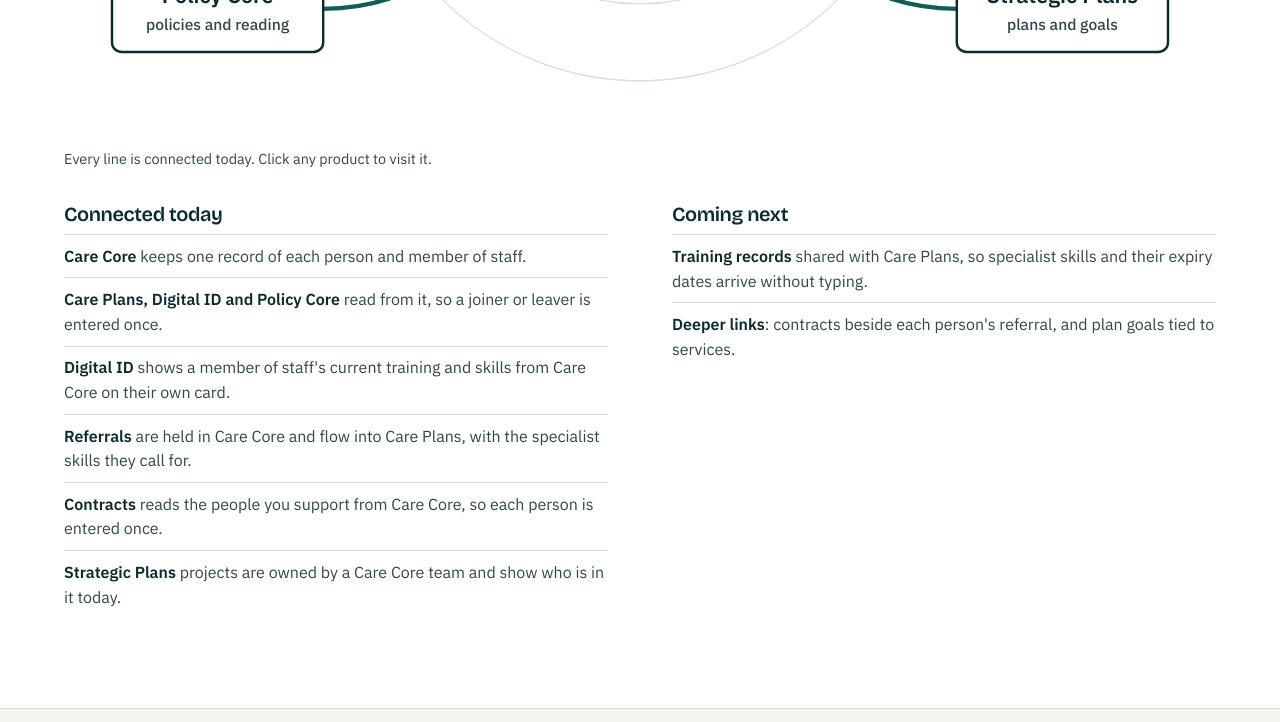
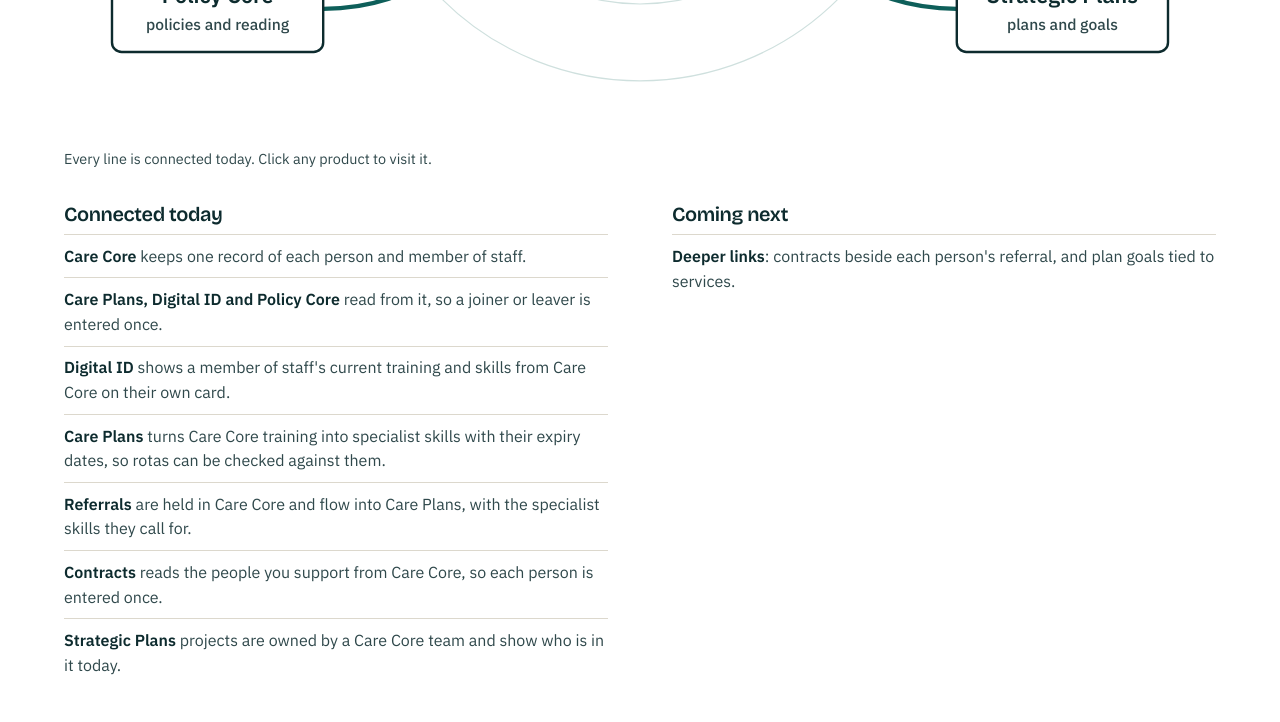
Before and after one commit to wellis321/digital-id, a PHP site: page /phpMyAdmin5/ in a window 1280 px wide. Shown: the part 1616-2338 px from the top of the page. Run offline with PHP 8.4, Linux system fonts and the light colour scheme; some libraries are stand-ins or nearby versions.

Commit message:
Care Plans turns Care Core training into specialist skills (sync, expiry, ends with the record); migration 017; diagrams and lists updated
Co-Authored-By: Claude Sonnet 5.5 <noreply@anthropic.com>

```diff
--- a/includes/home-public.php
+++ b/includes/home-public.php
@@ -70,6 +70,7 @@ $demo = defined('DEMO_MODE') && DEMO_MODE;
                     <li><strong>Care Core</strong> keeps one record of each person and member of staff.</li>
                     <li><strong>Care Plans, Digital ID and Policy Core</strong> read from it, so a joiner or leaver is entered once.</li>
                     <li><strong>Digital ID</strong> shows a member of staff's current training and skills from Care Core on their own card.</li>
+                    <li><strong>Care Plans</strong> turns Care Core training into specialist skills with their expiry dates, so rotas can be checked against them.</li>
                     <li><strong>Referrals</strong> are held in Care Core and flow into Care Plans, with the specialist skills they call for.</li>
                     <li><strong>Contracts</strong> reads the people you support from Care Core, so each person is entered once.</li>
                     <li><strong>Strategic Plans</strong> projects are owned by a Care Core team and show who is in it today.</li>
@@ -78,7 +79,6 @@ $demo = defined('DEMO_MODE') && DEMO_MODE;
             <div>
                 <h3>Coming next</h3>
                 <ul>
-                    <li><strong>Training records</strong> shared with Care Plans, so specialist skills and their expiry dates arrive without typing.</li>
                     <li><strong>Deeper links</strong>: contracts beside each person's referral, and plan goals tied to services.</li>
                 </ul>
             </div>
```
